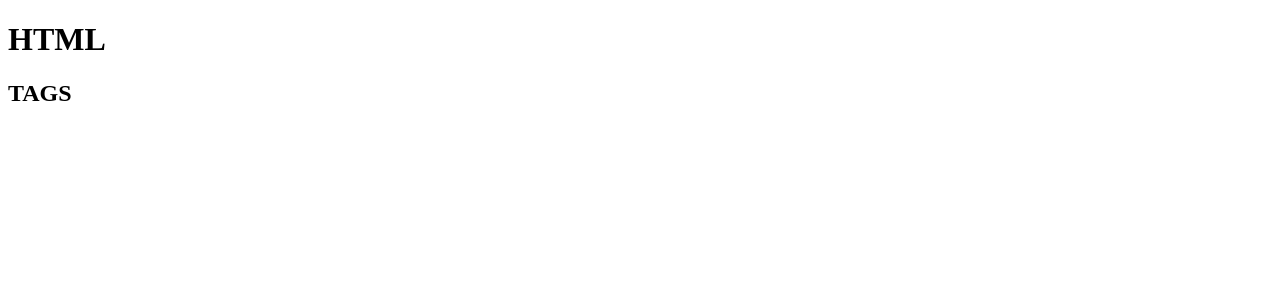
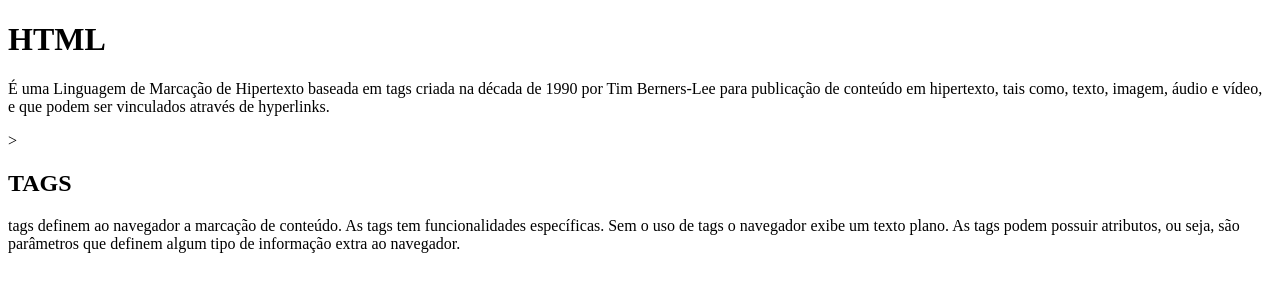
Before and after one commit to CaioRWendrechoski/primeiro_site, a plain HTML site: page index.html in a window 1280 px wide. Drawn offline with Linux system fonts and the light colour scheme.

Commit message:
att1index

```diff
--- a/index.html
+++ b/index.html
@@ -8,7 +8,9 @@
 </head>
 <body>
     <h1>HTML</h1>
-
+        <p>É uma Linguagem de Marcação de Hipertexto baseada em tags criada na década de 1990 por Tim Berners-Lee para publicação de conteúdo em hipertexto, tais como, texto, imagem, áudio e vídeo, e que podem ser vinculados através de hyperlinks.</p>>
     <h2>TAGS</h2>
+        <p> tags definem ao navegador a marcação de conteúdo. As tags tem funcionalidades específicas. Sem o uso de tags o navegador exibe um texto plano.
+        As tags podem possuir atributos, ou seja, são parâmetros que definem algum tipo de informação extra ao navegador.</p>
 </body>
 </html>
```
